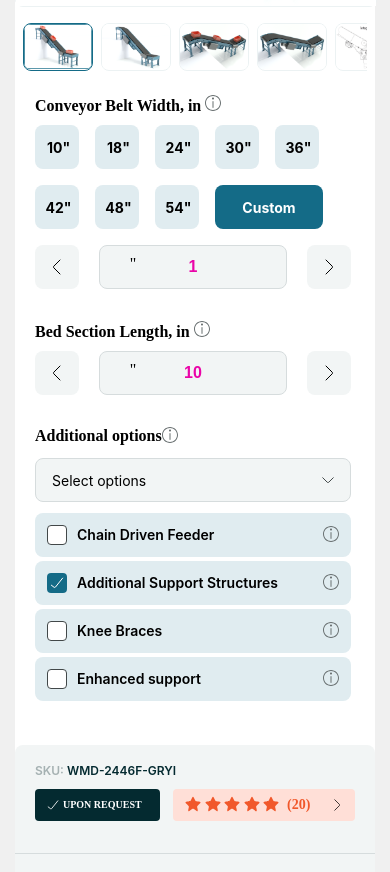
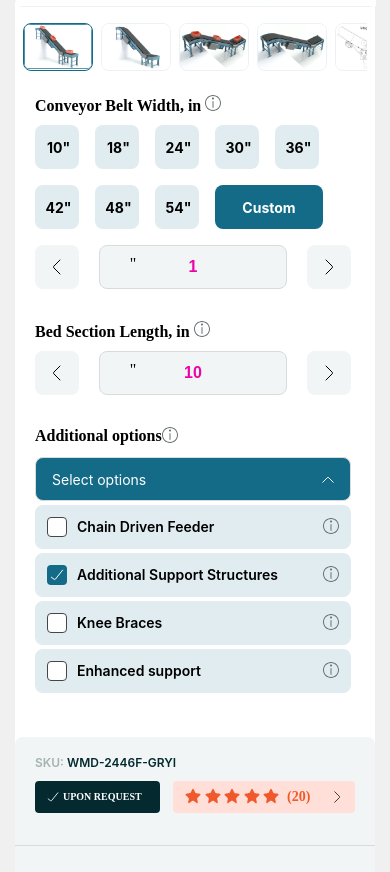
Before and after one commit to hustle2live/Front-End-Test-Assignment, a plain HTML site: page index.html in a window 390 px wide. Shown: the part 419-1291 px from the top of the page. Drawn offline with Linux system fonts and the light colour scheme.

Commit message:
added additional option styles

```diff
--- a/index.html
+++ b/index.html
@@ -169,7 +169,7 @@
                            </span>
                         </span>
                      </p>
-                     <div class="caption-expander">
+                     <div class="caption-expander open">
                         <span> Select options</span>
                         <img src="./assets/icons/Chevron_Down.svg" alt="Chevron down" />
                      </div>
--- a/styles.css
+++ b/styles.css
@@ -721,6 +721,7 @@ button:disabled svg {
    .item_description.primary {
       margin: 0 20px;
       height: auto;
+      min-height: unset;
    }
 
    .item_description.secondary {
@@ -784,8 +785,11 @@ button:disabled svg {
    .additional-options .caption,
    .caption-expander {
       display: flex;
-      margin-bottom: 11px;
    }
+   .additional-options .caption {
+      margin-bottom: 10px;
+   }
+
    .caption-expander {
       font-family: SF Pro Text;
       font-size: 14px;
@@ -799,4 +803,43 @@ button:disabled svg {
       margin: auto;
       margin-right: 0;
    }
+
+   .caption-expander.open img {
+      content: url('./assets/icons/Chevron_Down-white.svg');
+   }
+
+   .caption-expander.open {
+      background: #e0ecf0;
+      background: #146b87;
+      color: #ffffff;
+      margin-bottom: 4px;
+   }
+
+   .caption-expander.open img {
+      transform: rotate(-180deg);
+   }
+
+   .additional-options {
+      z-index: 0;
+   }
+
+   .additional-options fieldset {
+      /* display: none; */
+
+      /* opacity: 0; */
+      visibility: hidden;
+      /* height: 0; */
+      transform: translate(0, -100%);
+      transition-duration: 700ms;
+      z-index: -2;
+   }
+
+   .additional-options .caption-expander.open ~ fieldset {
+      /* display: block; */
+      visibility: visible;
+      transform: translate(0, 0);
+      z-index: 1;
+
+      /* height: 100%; */
+   }
 }
```
Also changed, not shown: assets/icons/Chevron_Down-white.svg (added).
